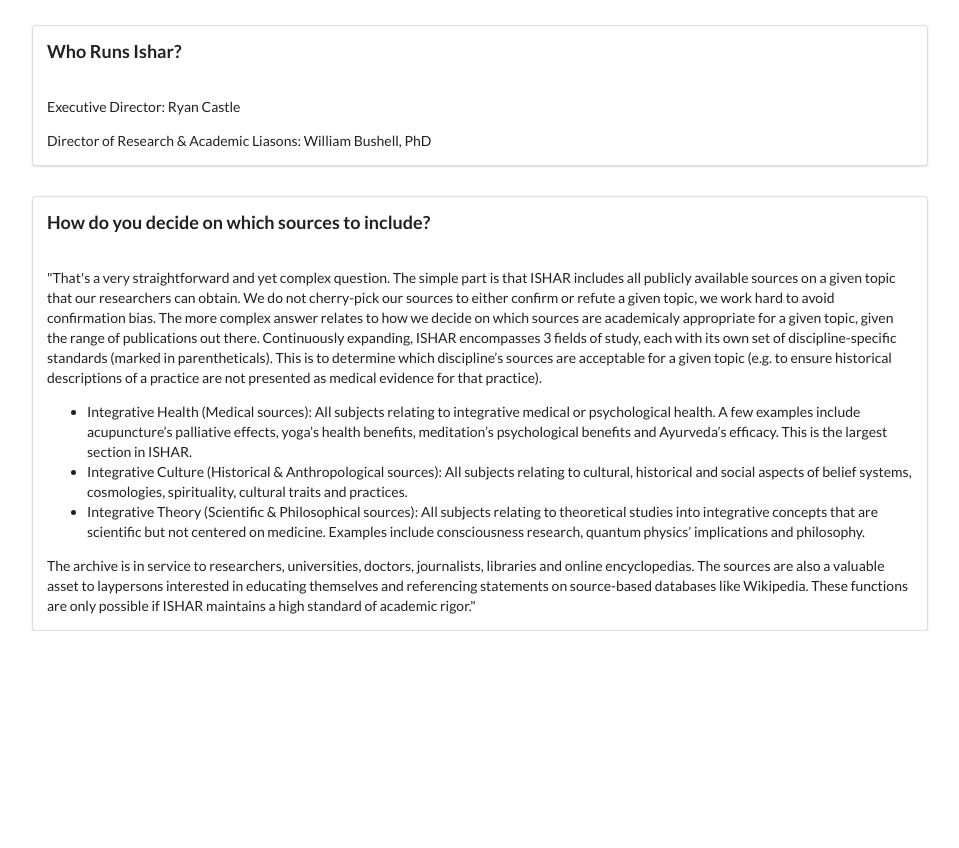
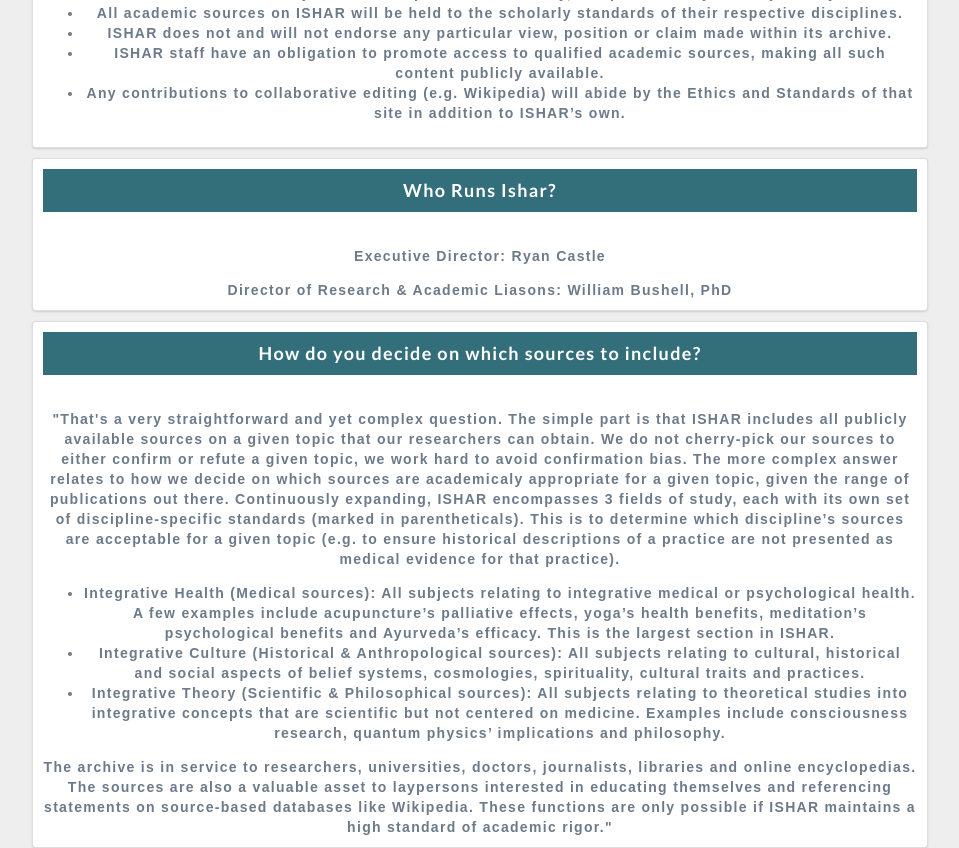
Before and after one commit to jerseycity17/team-22, a Django app: page /about/ in a window 1280 px wide. Shown: the part 1533-2381 px from the top of the page, without its empty margins (160-1119 px from the left). Before the commit the page ends 2164 px from the top, so only its background shows below. Run offline with Django 3.2, Linux system fonts and the light colour scheme; some libraries are stand-ins or nearby versions.

Commit message:
making some design hacks

```diff
--- a/ishar/isharonline/templates/isharonline/about.html
+++ b/ishar/isharonline/templates/isharonline/about.html
@@ -24,39 +24,151 @@
 
 
 <style>
+
 @media screen and (max-width: 600px) {
+
 div.ui.secondary.pointing.menu.nav-menu a.item{
+
   display: none;
 }
+
+
 i.sidebar.icon{
   display: block;
 }
+
+
+
+img{
+
+  width: 75%;
+}
+
+
+}
+
+.content-wrapper
+ {
+  background-color: #EEEEEE;
+    font-weight: 600;
+
+}
+
+.ui
+{
+  font-size: 20px;
+  font-weight: 600;
+  font-size: 10px;
+  letter-spacing: 1.3px;
+  text-decoration: none;
+
+}
+
+.ui.secondary.pointing
+{
+    font-size: 15px;
+    color: white;
+}
+
+.main-content
+{
+    color: #1F3A93;
+}
+
+.art-title
+{
+    color: #1F3A93;
+}
+
+.article-section
+{
+    color: #6C7A89;
+}
+#item
+{
+      color: white;
+}
+
+a:hover{
+  color: white !important;
 }
 body,html{
+
   width: 100%;
   height: 100%;
+  font-family: 'Asap', sans-serif !important;
+
 }
+
 div.main-content{
   margin: 0 auto;
   text-align: center;
-   margin-top: 50px;
+   margin-top: 80px;
+   padding: 10px;
 }
+div.article-section.ui.segment .abs-content {
+
+padding: 15px;
+}
+
+img{
+  width: 50%;
+  border-radius: 300px;
+}
+
+
 div.article-section.ui.segment{
-  margin: 30px auto;
+
+  margin: 10px auto;
   width: 70%;
   height: 75%;
+  padding: 10px;
+  text-align:center;
+
+}
+h3.art-title{
+  color: white;
+  background-color: #336E7B;
+  text-align: center;
+  padding: 10px;
 }
 .sidebar.icon{
   display:none;
 }
+
+div.content-footer.ui.segment{
+
+  bottom:0;
+  width: 100%;
+  height: 30%;
+  background-color: green;
+}
+
+
+
+
+
+
 div.ui.secondary.pointing.menu.nav-menu{
   overflow: hidden;
     position: fixed; /* Set the navbar to fixed position */
     top: 0; /* Position the navbar at the top of the page */
     width: 100%; /* Full width */
     z-index: 4;
-    background-color: white;
+    background-color: #22313F;
+    padding: 20px;
+    color: white !important;
+  border-bottom:  1px solid #222;
+  margin-bottom: 10px;
+
 }
+
+div.ui.secondary.pointing.menu.nav-menu a{
+  color: white;
+}
+
+</style>
+
 </style>
 
 <script>
@@ -81,7 +193,7 @@
         <div class="ui secondary pointing menu nav-menu">
 
           <i class="sidebar icon" style="font-size:30px; margin-top:5px;"></i>
-  <a class="active item">
+  <a class=" item">
     Home
   </a>
 
@@ -89,25 +201,12 @@
   <a href="http://127.0.0.1:8000/library/" class="item">
     ISHAR Library
   </a>
-  <a class="item">
-    Consciousness
-  </a>
+
   <a href="http://127.0.0.1:8000/about/" class="item">
     About ISHAR
   </a>
 
-  <a class="item">
-    Affiliations
-  </a>
-  <a class="item">
-    Supervisory Board
-  </a>
-  <a class="item">
-    Contact
-  </a>
-  <a class="item">
-    Scholar Hub Search
-  </a>
+
   <div class="right menu">
     <div class="ui search">
     <div class="ui icon input">
```
